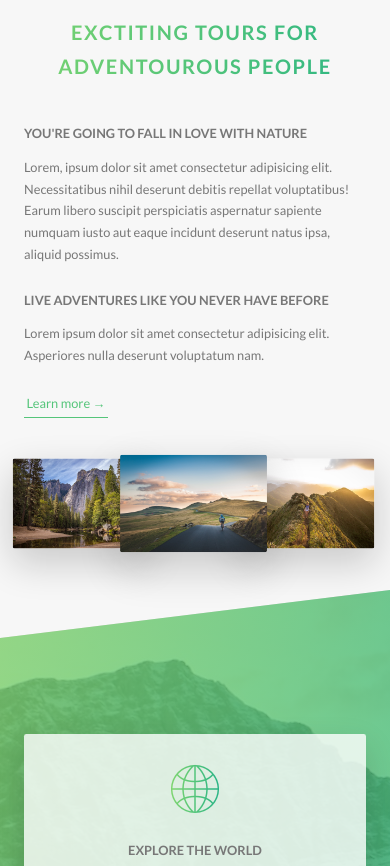
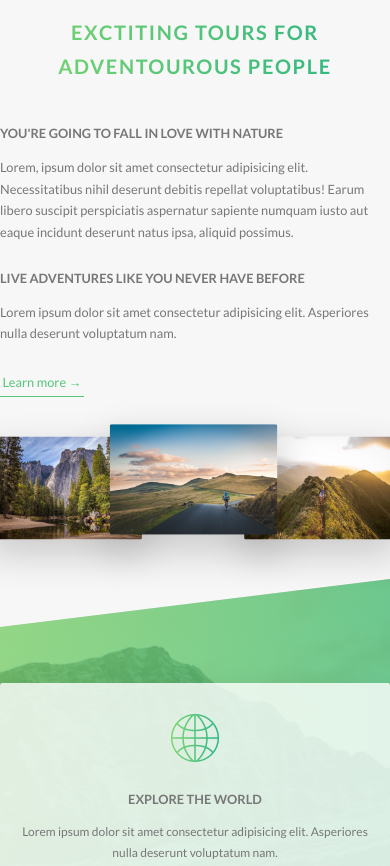
Before and after one commit to bugemarvin/Scss-101, a website: page index.html in a window 390 px wide. Shown: the part 820-1686 px from the top of the page. Drawn offline with Linux system fonts and the light colour scheme.

Commit message:
@media query initial responsive story section

```diff
--- a/sass/base/_typography.scss
+++ b/sass/base/_typography.scss
@@ -58,6 +58,10 @@ body{
 
     @include clearfix;
 
+    @include respond(tab-land){
+        font-size: 3.3rem;
+    }
+
     @include respond(tab-port){
         font-size: 3rem;
     }
--- a/sass/components/_card.scss
+++ b/sass/components/_card.scss
@@ -147,4 +147,60 @@
         font-weight: 100;
         margin-bottom: 8rem;
     }
+
+
+
+    @include respond(tab-port){
+        height: auto;
+        border-radius: .3rem;
+        background-color: $color-white;
+        box-shadow: 0 1.5rem 4rem rgba($color-black, .15 );
+
+        &__side {
+        height: auto;
+        position: relative;
+        box-shadow: none;
+
+        &--back{
+            transform: rotateY(0);
+            /*curving the top path*/
+            clip-path: polygon(0 16%, 100% 0, 100% 100%, 0 100%);
+            -webkit-clip-path: olygon(0 16%, 100% 0, 100% 100%, 0 100%);
+            -moz-clip-path: polygon(0 16%, 100% 0, 100% 100%, 0 100%);
+            -ms-clip-path: polygon(0 16%, 100% 0, 100% 100%, 0 100%);
+        }
+
+        }
+
+        &:hover &__side--front{
+            transform: rotateY(0);
+        }
+
+        &:hover &__side--back{
+            transform: rotateY(0);
+        }
+
+        &__details {
+            padding: 1rem 3rem;
+        }
+
+        //BACK SIDE STYLING
+        &__cta {
+            position: relative;
+            top: 0;
+            left: 0;
+            transform: translate(0);
+            width: 100%;
+            text-align: center;
+            padding: 7rem 4rem 4rem 4rem;
+        }
+
+        &__price-box{
+            margin-bottom: 3rem;
+        }
+
+        &__price-value{
+            font-size: 4rem;
+        }
+    }
 }
--- a/sass/components/_composition.scss
+++ b/sass/components/_composition.scss
@@ -32,7 +32,7 @@
             right: 0;
 
             @include respond(tab-port){
-                top: 0;
+                top: -1rem;
                 transform: scale(1.3);
                 z-index: 100;
             }
@@ -53,11 +53,19 @@
             transform: scale(1.15) translateY(-.5rem);
             box-shadow: 0 2.5rem 4rem rgba($color-black, .6);
             z-index: 110;
+
+            @include respond(tab-land){
+                transform: scale(0.9) translateY(-.2rem);
+            }
         }
 
     }
 
     &:hover &__photo:not(:hover) {
         transform: scale(.95);
+
+        @include respond(tab-land){
+            transform: scale(.80);
+        }
     }
 }
--- a/sass/components/_feature-box.scss
+++ b/sass/components/_feature-box.scss
@@ -7,6 +7,10 @@
     box-shadow: 0 1.5rem 4rem rgba($color-black, .14);
     transition: transform .2s;
 
+    @include respond(tab-phone){
+        padding: 2rem;
+    }
+
     &__icon{
         font-size: 6rem;
         margin-bottom: .5rem;
@@ -15,6 +19,10 @@
         background-clip: text;
         color: transparent;
         display: inline-block;
+
+        @include respond(tab-phone){
+            margin-bottom: 0;
+        }
     }
 
     &__text{
--- a/sass/components/_story.scss
+++ b/sass/components/_story.scss
@@ -12,6 +12,10 @@
     -webkit-transform: skewX(-12deg);
     -moz-transform: skewX(-12deg);
     -ms-transform: skewX(-12deg);
+
+    @include respond(tab-port){
+        width:100%;
+    }
 
     &:not(:last-child) {
         margin-bottom: $gutter-vertical;
--- a/sass/layout/_grid.scss
+++ b/sass/layout/_grid.scss
@@ -1,6 +1,5 @@
 .row{
     max-width: $grid-width;
-    /*background-color: #eee;*/
     margin: 0 auto;
 
     &:not(:last-child){
@@ -13,13 +12,11 @@
 
     @include respond(tab-port){
         max-width: 50rem;
-        padding: 0 3rem;
     }
 
     @include clearfix;
 
     [class^="col-"]{
-        /*background-color: orangered;*/
         float: left;
 
         &:not(:last-child){
--- a/sass/layout/_navigation.scss
+++ b/sass/layout/_navigation.scss
@@ -26,8 +26,8 @@
         }
 
         @include respond(phone){
-            top: 3rem;
-            right: 3rem;
+            top: 2rem;
+            right: 6rem;
         }
 
     }
@@ -46,13 +46,13 @@
         -moz-transition: transform .8s cubic-bezier(0.86, 0, 0.07, 1);
 
         @include respond(tap-port){
-            top: 4.5rem;
+            top: 4rem;
             right: 4.5rem;
         }
 
         @include respond(phone){
-            top: 3.5rem;
-            right: 3.5rem;
+            top: 2rem;
+            right: 6.5rem;
         }
 
     }
--- a/sass/pages/_home.scss
+++ b/sass/pages/_home.scss
@@ -2,6 +2,10 @@
     background-color: $color-grey-light-1;
     padding: 25rem 0;
     margin-top: -20vh;
+
+    @include respond(tab-land){
+        padding: 22rem 2rem;
+    }
 
     @include respond(tab-port){
         padding: 20rem 0;
@@ -23,8 +27,12 @@
         transform: skewY(7deg);
     }
 
+    @include respond(tab-land){
+        padding: 14rem 1rem;
+    }
+
     @include respond(tab-port){
-        padding: 15rem 0;
+        padding: 10rem 0;
     }
 }
 
@@ -32,6 +40,10 @@
     background-color: $color-grey-light-1;
     padding: 25rem 0 15rem 0;
     margin-top: -11rem;
+
+    @include respond(tab-land){
+        padding: 14rem 1rem;
+    }
 
     @include respond(tab-port){
         padding: 20rem 0 10rem 0;
@@ -70,7 +82,6 @@
     background-size: 100%;
     border-radius: 3px;
     box-shadow: 0 1.5rem 4rem rgba($color-black, .8);
-    //height: 50rem;
 
     &__form{
         width: 50%;
```
Also changed, not shown: css/style.css.
